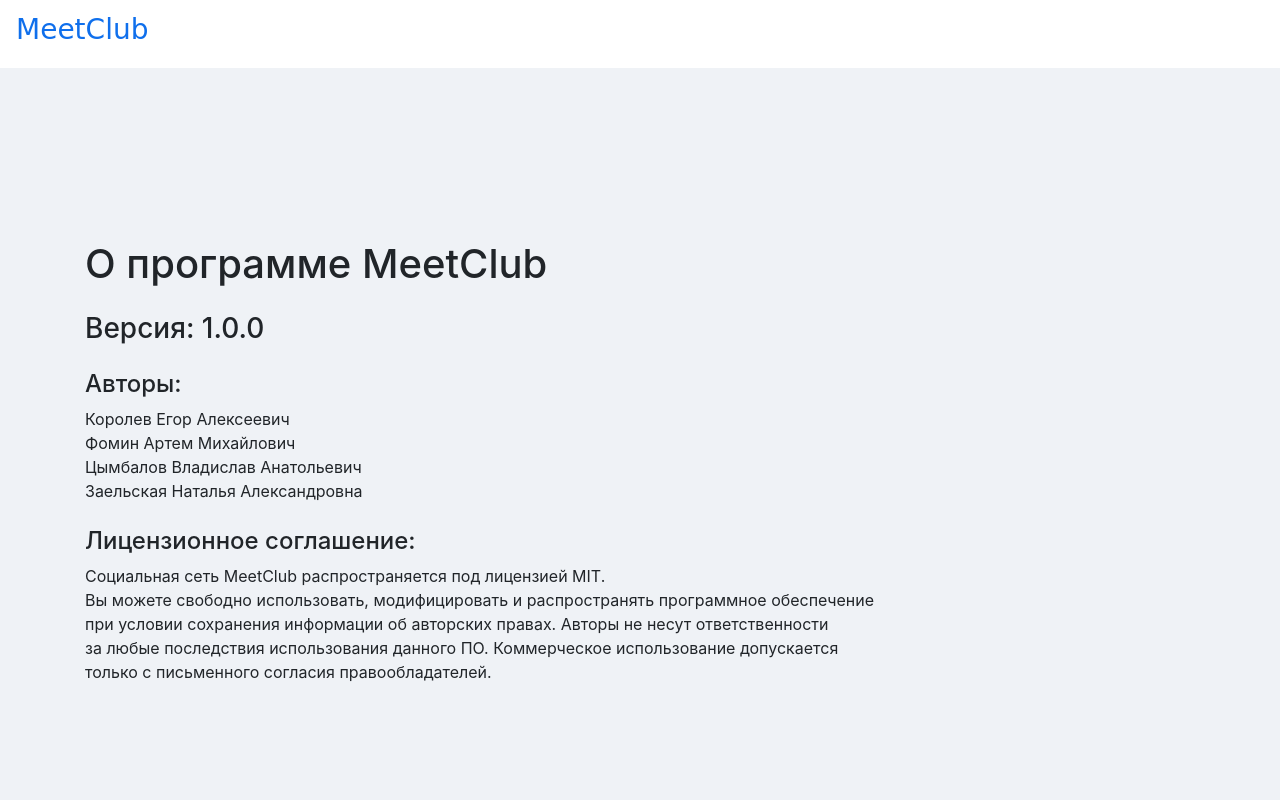
After one commit to QwentNes/meet-club, a Django app: page /account/about/ in a window 1280 px wide. The commit adds this page. Run offline with Django 4.2, Linux system fonts and the light colour scheme; some libraries are stand-ins or nearby versions.

Commit message:
feat: adding the "about the program" page. General changes

```diff
--- /dev/null
+++ b/accounts/templates/accounts/about_program.html
@@ -0,0 +1,40 @@
+{% block content %}
+{% load static %}
+<!DOCTYPE html>
+<html>
+<head>
+	<meta charset="utf-8">
+	<meta name="viewport" content="width=device-width, initial-scale=1">
+	<title>{% block title %}MeetClub{% endblock title %}</title>
+	<link rel="stylesheet" href="https://cdn.jsdelivr.net/npm/bootstrap@4.6.2/dist/css/bootstrap.min.css" integrity="sha384-xOolHFLEh07PJGoPkLv1IbcEPTNtaed2xpHsD9ESMhqIYd0nLMwNLD69Npy4HI+N" crossorigin="anonymous">
+	<link rel="stylesheet" type="text/css" href="{% static 'css/style.css' %}">
+	{% block style %}
+	{% endblock style %}
+	<script src="https://kit.fontawesome.com/80635ad3fc.js" crossorigin="anonymous"></script>
+</head>
+<body class="bg-tertiary d-flex align-items-center justify-content-center">
+    <nav class="navbar navbar-expand-sm navbar-light bg-white fixed-top">
+        <a href="{% url 'home' %}" class="navbar-brand">
+            <h3 class="color-secondary" style="font-family: cursive;">MeetClub</h3>
+        </a>
+    </nav>
+    <div class="container mt-5 pt-4">
+        <h1>О программе MeetClub</h1>
+        <div class="mt-4">
+            <h3>Версия: {{ version }}</h3>
+            <h4 class="mt-4">Авторы:</h4>
+            <ul class="list-unstyled">
+                {% for author in authors %}
+                    <li>{{ author }}</li>
+                {% endfor %}
+            </ul>
+            <h4 class="mt-4">Лицензионное соглашение:</h4>
+            <p style="white-space: pre-line">{{ license }}</p>
+        </div>
+    </div>
+<script src="https://cdn.jsdelivr.net/npm/jquery@3.5.1/dist/jquery.slim.min.js" integrity="sha384-DfXdz2htPH0lsSSs5nCTpuj/zy4C+OGpamoFVy38MVBnE+IbbVYUew+OrCXaRkfj" crossorigin="anonymous"></script>
+<script src="https://cdn.jsdelivr.net/npm/popper.js@1.16.1/dist/umd/popper.min.js" integrity="sha384-9/reFTGAW83EW2RDu2S0VKaIzap3H66lZH81PoYlFhbGU+6BZp6G7niu735Sk7lN" crossorigin="anonymous"></script>
+<script src="https://cdn.jsdelivr.net/npm/bootstrap@4.6.2/dist/js/bootstrap.min.js" integrity="sha384-+sLIOodYLS7CIrQpBjl+C7nPvqq+FbNUBDunl/OZv93DB7Ln/533i8e/mZXLi/P+" crossorigin="anonymous"></script>
+</body>
+</html>
+{% endblock %}
--- a/accounts/templates/accounts/friend_list.html
+++ b/accounts/templates/accounts/friend_list.html
@@ -46,7 +46,6 @@
                                     <a href="{% url 'profile_post' friend.pk %}">
                                         <h6 class="text-dark hover-blue">{{ friend.first_name }} {{ friend.last_name }}</h6>
                                     </a>
-                                    <span class="small text-muted mb-2">16 общих друзей</span>
                                     <div>
                                         <span>
                                             <a href="#" class="btn btn-sm btn-primary" data-toggle="tooltip" data-placement="top" title="Отправить сообщение">
--- a/accounts/templates/accounts/profile_post.html
+++ b/accounts/templates/accounts/profile_post.html
@@ -134,7 +134,6 @@
 									<a href="{% url 'profile_post' friend.pk %}">
 										<h6 class="text-dark hover-blue">{{ friend.first_name }} {{ friend.last_name }}</h6>
 									</a>
-									<span class="small text-muted mb-2">16 общих друзей</span>
 									<div>
 										<a href="#" class="btn btn-sm btn-primary" data-toggle="tooltip" data-placement="top" title="Отправить сообщение">
 											<i class="fa fa-comment-alt"></i>
--- a/accounts/templates/accounts/user_follow_script.html
+++ b/accounts/templates/accounts/user_follow_script.html
@@ -25,9 +25,9 @@
 					console.log('You are not logged in');
 				} else if (data.status === 'ok') {
 					if (data.action === 'follow') {
-						followBtn.innerHTML = 'Following';
+						followBtn.innerHTML = 'Подписан';
 					} else if (data.action === 'unfollow') {
-						followBtn.innerHTML = 'Follow';
+						followBtn.innerHTML = 'Подписаться';
 					}
 					if (followersCount) followersCount.innerHTML = data.num_of_followers;
 				} else {
--- a/accounts/urls.py
+++ b/accounts/urls.py
@@ -1,5 +1,6 @@
 from django.urls import path
 from . import views
+from django.contrib.auth import views as auth_views
 
 urlpatterns = [
 	path('profile/<int:user_pk>/post/', views.profile_post_view, name='profile_post'),
@@ -20,4 +21,17 @@ urlpatterns = [
 	path('friend-list/<int:user_pk>/', views.friend_list_view, name='friend_list'),
 	path('remove-friend/<int:user_pk>/', views.remove_friend_view, name='remove_friend'),
 	path('user-search', views.user_search_view, name='user_search'),
+    path('password_reset/', auth_views.PasswordResetView.as_view(
+        template_name='account/password_reset.html'
+    ), name='password_reset'),
+    path('password_reset/done/', auth_views.PasswordResetDoneView.as_view(
+        template_name='account/password_reset_done.html'
+    ), name='password_reset_done'),
+    path('reset/<uidb64>/<token>/', auth_views.PasswordResetConfirmView.as_view(
+        template_name='account/password_reset_from_key.html'
+    ), name='password_reset_confirm'),
+    path('reset/done/', auth_views.PasswordResetCompleteView.as_view(
+        template_name='account/password_reset_from_key_done.html'
+    ), name='password_reset_complete'),
+    path('about/', views.about_program_view, name='about_program'),
 ]
--- a/accounts/views.py
+++ b/accounts/views.py
@@ -359,3 +359,20 @@ class UserGroupList(LoginRequiredMixin, DetailView):
 		return context
 
 user_group_list = UserGroupList.as_view()
+
+def about_program_view(request):
+    context = {
+        'version': '1.0.0',
+        'authors': [
+            'Королев Егор Алексеевич',
+            'Фомин Артем Михайлович',
+            'Цымбалов Владислав Анатольевич',
+            'Заельская Наталья Александровна',
+        ],
+        'license': '''Социальная сеть MeetClub распространяется под лицензией MIT.
+        Вы можете свободно использовать, модифицировать и распространять программное обеспечение
+        при условии сохранения информации об авторских правах. Авторы не несут ответственности
+        за любые последствия использования данного ПО. Коммерческое использование допускается
+        только с письменного согласия правообладателей.'''
+    }
+    return render(request, 'accounts/about_program.html', context)
```
Also changed, not shown: accounts/templates/account_navbar.html (+8 -3 lines), accounts/templates/accounts/friends.html (+0 -13 lines), chats/templates/chats/chat.html (+8 -3 lines), groups/templates/groups/create-group.html (+8 -12 lines), groups/templates/groups/groups.html (+8 -3 lines), posts/templates/navbar.html (+8 -3 lines), posts/templates/posts/left-section.html (+0 -8 lines), db.sqlite3.
